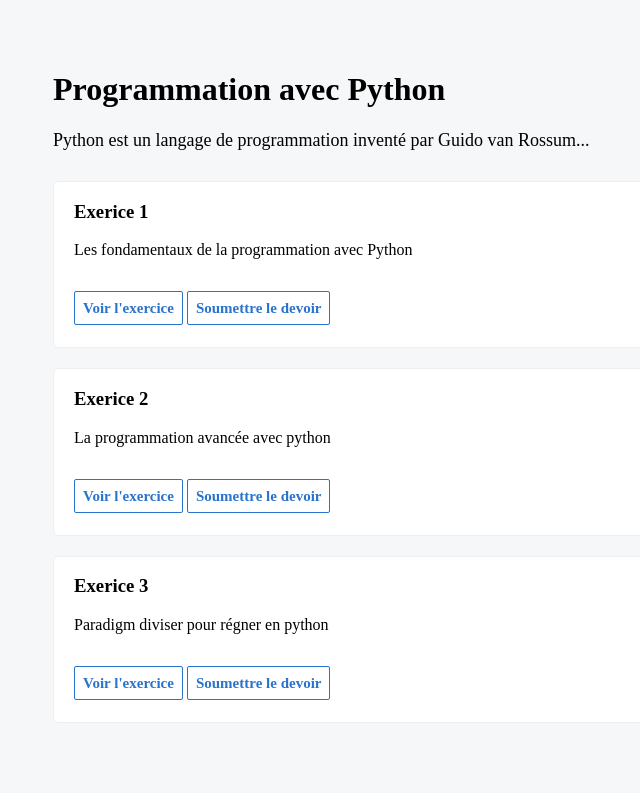
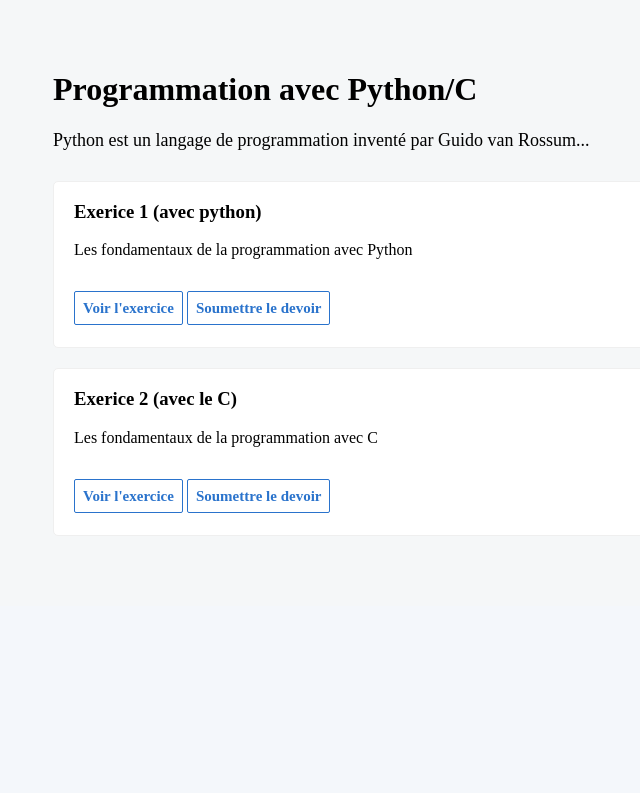
Before and after one commit to klauriondareich/LPIC-project, a PHP site: page /cours.php in a window 1280 px wide. Shown: the part 364-1157 px from the top of the page, without its empty margins (253-893 px from the left). After the commit the page ends 877 px from the top, so only its background shows below. Run offline with PHP 8.4, Linux system fonts and the light colour scheme.

Commit message:
elements reorganized

```diff
--- a/cours.php
+++ b/cours.php
@@ -27,7 +27,7 @@
 
         <div class="main-content">
             <div class="course-header">
-                <h1>Programmation avec Python</h1>
+                <h1>Programmation avec Python/C</h1>
                 <p>Python est un langage de programmation inventé par Guido van Rossum...</p>
             </div>
 
@@ -35,30 +35,22 @@
 
                 <div class="course-item">
                     <div class="first-part" style="padding-bottom: 30px;">
-                        <h3>Exerice 1</h3>
+                        <h3>Exerice 1 (avec python)</h3>
                         <p>Les fondamentaux de la programmation avec Python</p>
                         <a class="btn-style" href="assets/docs/lpic-python-exercice.pdf">Voir l'exercice</a>
-                        <a class="btn-style" href="">Soumettre le devoir</a>
+                        <a class="btn-style" href="form.php">Soumettre le devoir</a>
 
                     </div>
                 </div>
                 <div class="course-item">
                     <div class="first-part" style="padding-bottom: 30px;">
-                        <h3>Exerice 2</h3>
-                        <p>La programmation avancée avec python</p>
+                        <h3>Exerice 2 (avec le C)</h3>
+                        <p>Les fondamentaux de la programmation avec C</p>
                         <a class="btn-style" href="assets/docs/lpic-python-exercice.pdf">Voir l'exercice</a>
-                        <a class="btn-style" href="">Soumettre le devoir</a>
+                        <a class="btn-style" href="form.php">Soumettre le devoir</a>
                     </div>
                 </div>
 
-                <div class="course-item">
-                    <div class="first-part" style="padding-bottom: 30px;">
-                        <h3>Exerice 3</h3>
-                        <p>Paradigm diviser pour régner en python</p>
-                        <a class="btn-style" href="#">Voir l'exercice</a>
-                        <a class="btn-style" href="#">Soumettre le devoir</a>
-                    </div>
-                </div>
             </div>
         </div>
     </div>
--- a/index.php
+++ b/index.php
@@ -38,7 +38,7 @@
 
                 <div class="course-item">
                     <div class="first-part">
-                        <h3>Programmation avec Python</h3>
+                        <h3>Programmation avec Python et C</h3>
                         <p>Python est un langage de programmation inventé par Guido van Rossum. La première version de python est sortie en 1991.</p>
                         <a href="cours.php" class="btn-style">Allez au cours</a>
                     </div>
@@ -48,7 +48,7 @@
 
                 <div class="course-item">
                     <div class="first-part">
-                        <h3>Apprendre le langage C</h3>
+                        <h3>Programmation avancée</h3>
                         <p>Le langage C est un langage de programmation qui appartient au paradigme de programmation impérative.</p>
                         <a href="#" class="btn-style">Allez au cours</a>
                     </div>
```
